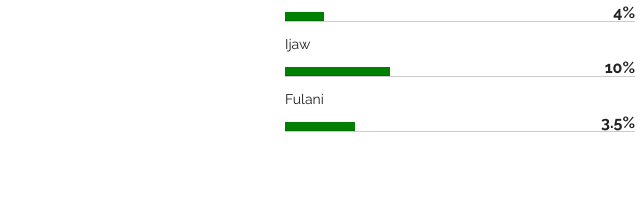
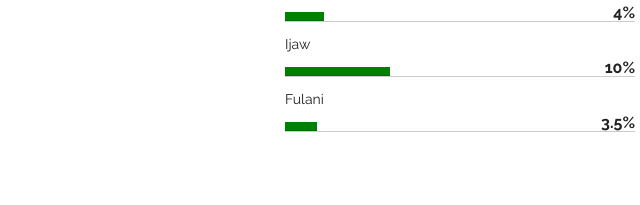
Before and after one commit to brains1960/assignment7, a plain HTML site: page index.html in a window 1280 px wide. Shown: the part 2708-2913 px from the top of the page, 495-1135 px from the left. Drawn offline with Linux system fonts and the light colour scheme; some packages are replaced by stand-ins of ours.

Commit message:
Chaned width of fulani bar

```diff
--- a/index.html
+++ b/index.html
@@ -184,7 +184,7 @@
                         </div><!-- end progress -->
                         <small>Fulani</small>
                         <div class="progress wow slideInLeft animated" style="visibility: visible;">
-                            <div class="progress-bar" role="progressbar" aria-valuenow="75" aria-valuemin="0" aria-valuemax="100" style="width: 20%;">
+                            <div class="progress-bar" role="progressbar" aria-valuenow="75" aria-valuemin="0" aria-valuemax="100" style="width: 9%;">
                             <span class="skill_count">3.5%</span>
                             </div>
                         </div><!-- end progress -->
```
